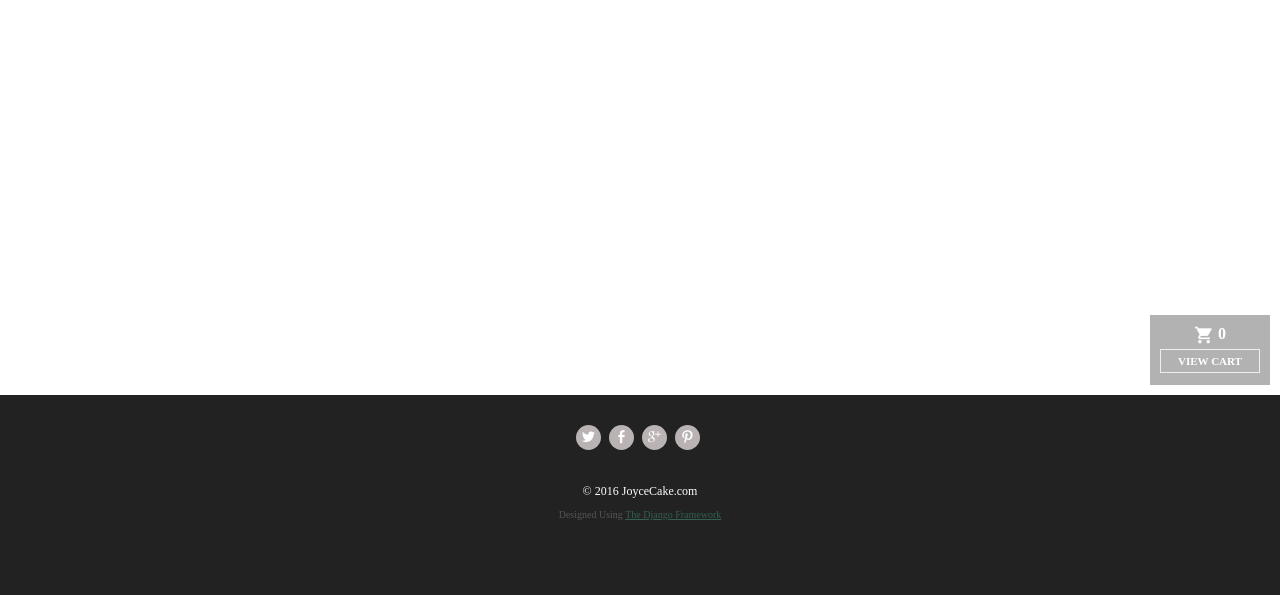
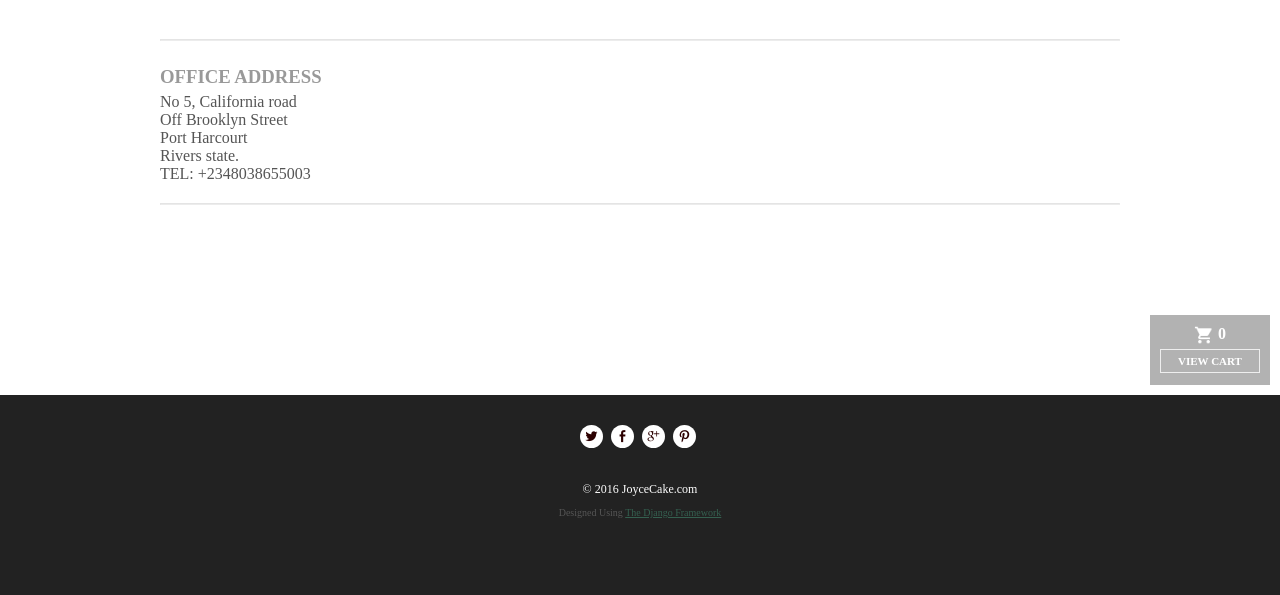
Before and after one commit to brownharryb/joycecakedotcom, a Django app: page /contact_us/ in a window 1280 px wide. Shown: the part 405-1000 px from the top of the page. Run offline with Django 3.2, Linux system fonts and the light colour scheme; some libraries are stand-ins or nearby versions.

Commit message:
Added custom design notify button

```diff
--- a/joycecakes/static/css/_colors.css
+++ b/joycecakes/static/css/_colors.css
@@ -2,8 +2,8 @@
 	background-color:rgb(44,0,0) !important;
 }
 .font-theme-color{
-	color:rgb(128,100,77) !important;
+	color:rgb(44,0,0) !important;
 }
 .font-theme-color-hover:hover{
-	color:rgb(128,100,77) !important;
+	color:rgb(44,0,0) !important;
 }
--- a/joycecakes/static/css/_social_icons.css
+++ b/joycecakes/static/css/_social_icons.css
@@ -58,23 +58,24 @@
     display:block;
     position: relative;
     z-index: 1;
-    width: 25px;
-    height: 25px;
-    line-height: 25px;
-    font-size: 13px;
-    -webkit-border-radius: 72px;
-    -moz-border-radius: 72px;
-    border-radius: 72px;
+    width: 23px;
+    height: 23px;
+    line-height: 23px;
+    font-size: 12px;
+    -webkit-border-radius: 53px;
+    -moz-border-radius: 53px;
+    border-radius: 53px;
     margin-right: 4px;
-    color: #ffffff;
-    background-color: #b9b3b3;
+    color: #2c0000;
+    background-color: #ffffff;
 }
 
 .soc a:hover {
     z-index: 2;
-    -webkit-transform: translateY(-5px);
-    transform: translateY(-5px);
+    -webkit-transform: scale(1.1);
+    transform: scale(1.1);
 }
+
 .soc-icon-last{
     margin:0 !important;
 }
--- a/joycecakes/static/css/style.css
+++ b/joycecakes/static/css/style.css
@@ -934,3 +961,17 @@ footer{
 }
 
 /*****************************************************************************/
+/*********************************CONTACT US*********************************/
+#contactaddresscontainer{
+	padding: 20px;
+}
+#contactaddresscontainer h3{
+	text-transform: uppercase;
+	color: #999999;
+	padding: 5px 0px;
+}
+#contactaddresscontainer p{
+	color:#555555;
+	/*font-size: 14px;*/
+}
+/****************************************************************************/
--- a/mainsite/custom_processor.py
+++ b/mainsite/custom_processor.py
@@ -19,7 +19,7 @@ def cart_items_function(requests):
 
 def get_navlinks(requests):
 	nav_links = {}
-	nav_links['home'] = reverse('home_url')
-	nav_links['gallery'] = reverse('shop-gallery-view')
-	nav_links['contact us'] = reverse('contact_us_url')
+	nav_links[1] = ['home',reverse('home_url')]
+	nav_links[2] = ['gallery',reverse('shop-gallery-view')]
+	nav_links[3] = ['contact us',reverse('contact_us_url')]
 	return {'nav_links':nav_links}
--- a/mainsite/templates/contact_us.html
+++ b/mainsite/templates/contact_us.html
@@ -6,6 +6,18 @@
 {% block bodycontent %}
 <hr style="border-color:rgba(0,0,0,0.1);">
 <div id="gmapscontainer"></div>
+
+<div id="contactaddresscontainer" class="midpagecontainer">
+<hr style="border-color:rgba(0,0,0,0.1);margin:20px 0px;">
+  <h3>Office Address</h3>
+  <p>No 5, California road</p>
+  <p>Off Brooklyn Street</p>
+  <p>Port Harcourt</p>
+  <p>Rivers state.</p>
+  <p>TEL: +2348038655003</p>
+  <hr style="border-color:rgba(0,0,0,0.1);margin:20px 0px;">
+
+</div>
 <script>
       function initMap() {
         var mapDiv = document.getElementById('gmapscontainer');
--- a/mainsite/templates/footer.html
+++ b/mainsite/templates/footer.html
@@ -13,7 +13,7 @@
 <div id="footernavlinks">
 	<ul>
 	{% for k,v in nav_links.iteritems %}
-		<li><a href="{{v}}">{{k}}</a></li>
+		<li><a href="{{v.1}}">{{v.0}}</a></li>
 	{% endfor %}
 	</ul>
 </div>
--- a/mainsite/templates/header.html
+++ b/mainsite/templates/header.html
@@ -3,7 +3,7 @@
 		<a href="/"><img id="mainlogo" src="{% static 'images/logo.png' %}"></a>
 		<nav>
 		{%for k,v in nav_links.iteritems %}
-			<a class="font-theme-color" href="{{v}}">{{k}}</a>
+			<a class="font-theme-color" href="{{v.1}}">{{v.0}}</a>
 			{% endfor %}
 		</nav>
 		<div class="clearfix"></div>
--- a/mainsite/templates/index.html
+++ b/mainsite/templates/index.html
@@ -10,5 +10,6 @@
 {% block bodycontent %}
 {% include 'front_banner.html'%}
 {%include 'carousel_display.html' with carousel_items=carousel_items %}
+{%include 'notify_custom_design.html'%}
 
 {% endblock %}
--- /dev/null
+++ b/mainsite/templates/notify_custom_design.html
@@ -0,0 +1,6 @@
+{%load staticfiles %}
+<div id="customdesignnotifycontainer">
+	<!-- <img id="bannerimg" src="{% static 'images/slider/1.jpg' %}"> -->
+	<h2>Custom Design?</h2>
+	<p><a href="{%url 'contact_us_url'%}">Call Us</a></p>
+</div>
--- a/shop/models.py
+++ b/shop/models.py
@@ -131,6 +131,9 @@ class Item(models.Model):
 	def get_extra_images(self):
 		return ExtraImages.objects.filter(related_item=self)
 
+	def get_sale_price(self,qty=1):
+		return float(self.sale_price) * float(qty)
+
 
 
 class ExtraImages(models.Model):
--- a/shop/templates/itemdetail.html
+++ b/shop/templates/itemdetail.html
@@ -19,13 +19,13 @@
 
 <hr style="border-color:rgba(0,0,0,0.1);">
 <ul id="itemdetailcontainer" class="midpagecontainer">
-<h3 style="color:#cccccc;padding:10px;">{{item.name}}</h3>
+
 		<li>
 			<div><img data-src="{{item.image_file.url}}" src="{% static 'images/loader.gif' %}"></div>
 		</li>
 		<li>
 			<div id="iteminfo">
-
+				<h3 style="color:#555555;padding:10px 0px;">{{item.name}}</h3>
 				{% if item.old_price > 0 %}
 				<strike>&#8358;{{item.old_price|intcomma}}</strike>
 				{% endif %}
```
Also changed, not shown: other parts of joycecakes/static/css/style.css (+38 -11 lines), accounts/forms.py (+5 -2 lines), accounts/views.py (+6 -4 lines), shop/views.py (+7 -2 lines), joycecakes/static/images/logo.png.
